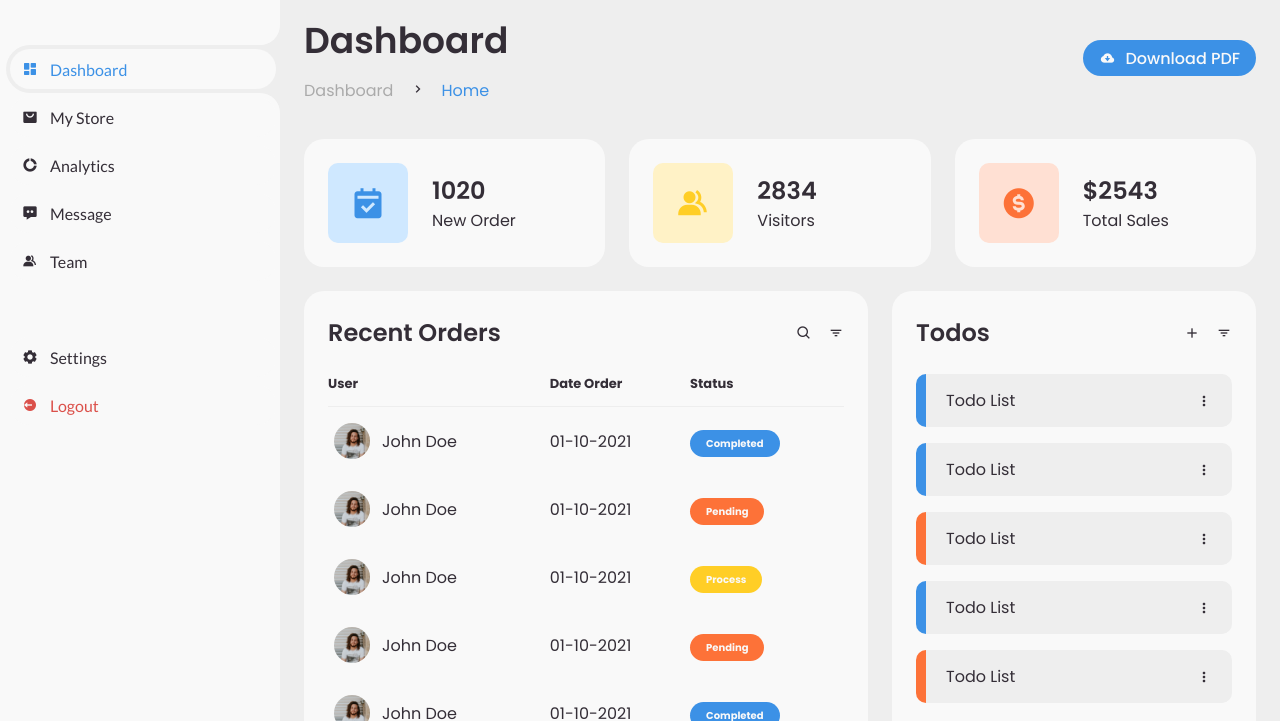
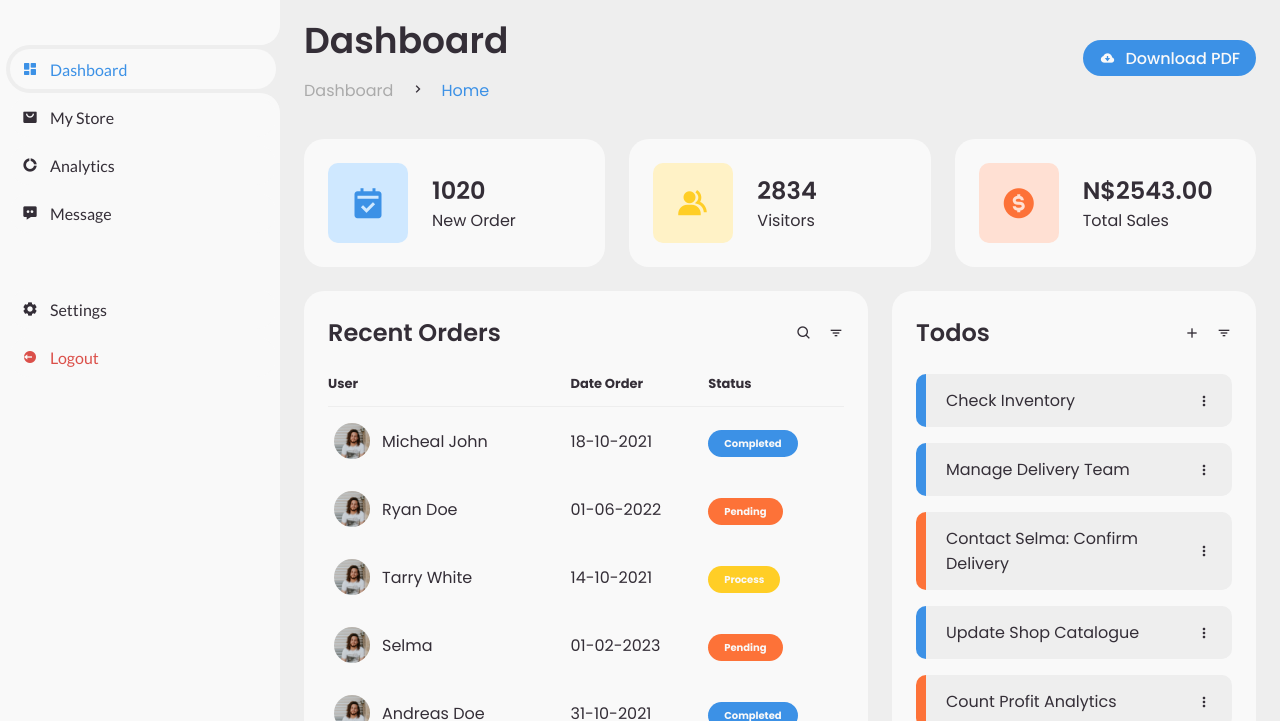
Before and after one commit to dracoignis-000/adminhub.com, a plain HTML site: page index.html in a window 1280 px wide. Shown: the part 79-800 px from the top of the page. Drawn offline with nearby package versions, Linux system fonts and the light colour scheme.

Commit message:
Elemenets Changed: Auditing(Names of Users + Todo) + Removed Teams Button in sidebar

```diff
--- a/index.html
+++ b/index.html
@@ -45,12 +45,12 @@
 					<span class="text">Message</span>
 				</a>
 			</li>
-			<li>
+			<!-- <li>
 				<a href="#">
 					<i class='bx bxs-group' ></i>
 					<span class="text">Team</span>
 				</a>
-			</li>
+			</li> -->
 		</ul>
 		<ul class="side-menu">
 			<li>
@@ -134,7 +134,7 @@
 				<li>
 					<i class='bx bxs-dollar-circle' ></i>
 					<span class="text">
-						<h3>$2543</h3>
+						<h3>N$2543.00</h3>
 						<p>Total Sales</p>
 					</span>
 				</li>
@@ -160,41 +160,41 @@
 							<tr>
 								<td>
 									<img src="img/people.png">
-									<p>John Doe</p>
+									<p>Micheal John</p>
 								</td>
-								<td>01-10-2021</td>
+								<td>18-10-2021</td>
 								<td><span class="status completed">Completed</span></td>
 							</tr>
 							<tr>
 								<td>
 									<img src="img/people.png">
-									<p>John Doe</p>
+									<p>Ryan Doe</p>
 								</td>
-								<td>01-10-2021</td>
+								<td>01-06-2022</td>
 								<td><span class="status pending">Pending</span></td>
 							</tr>
 							<tr>
 								<td>
 									<img src="img/people.png">
-									<p>John Doe</p>
+									<p>Tarry White</p>
 								</td>
-								<td>01-10-2021</td>
+								<td>14-10-2021</td>
 								<td><span class="status process">Process</span></td>
 							</tr>
 							<tr>
 								<td>
 									<img src="img/people.png">
-									<p>John Doe</p>
+									<p>Selma</p>
 								</td>
-								<td>01-10-2021</td>
+								<td>01-02-2023</td>
 								<td><span class="status pending">Pending</span></td>
 							</tr>
 							<tr>
 								<td>
 									<img src="img/people.png">
-									<p>John Doe</p>
+									<p>Andreas Doe</p>
 								</td>
-								<td>01-10-2021</td>
+								<td>31-10-2021</td>
 								<td><span class="status completed">Completed</span></td>
 							</tr>
 						</tbody>
@@ -208,23 +208,23 @@
 					</div>
 					<ul class="todo-list">
 						<li class="completed">
-							<p>Todo List</p>
+							<p>Check Inventory</p>
 							<i class='bx bx-dots-vertical-rounded' ></i>
 						</li>
 						<li class="completed">
-							<p>Todo List</p>
+							<p>Manage Delivery Team</p>
 							<i class='bx bx-dots-vertical-rounded' ></i>
 						</li>
 						<li class="not-completed">
-							<p>Todo List</p>
+							<p>Contact Selma: Confirm Delivery</p>
 							<i class='bx bx-dots-vertical-rounded' ></i>
 						</li>
 						<li class="completed">
-							<p>Todo List</p>
+							<p>Update Shop Catalogue</p>
 							<i class='bx bx-dots-vertical-rounded' ></i>
 						</li>
 						<li class="not-completed">
-							<p>Todo List</p>
+							<p>Count Profit Analytics</p>
 							<i class='bx bx-dots-vertical-rounded' ></i>
 						</li>
 					</ul>
```
